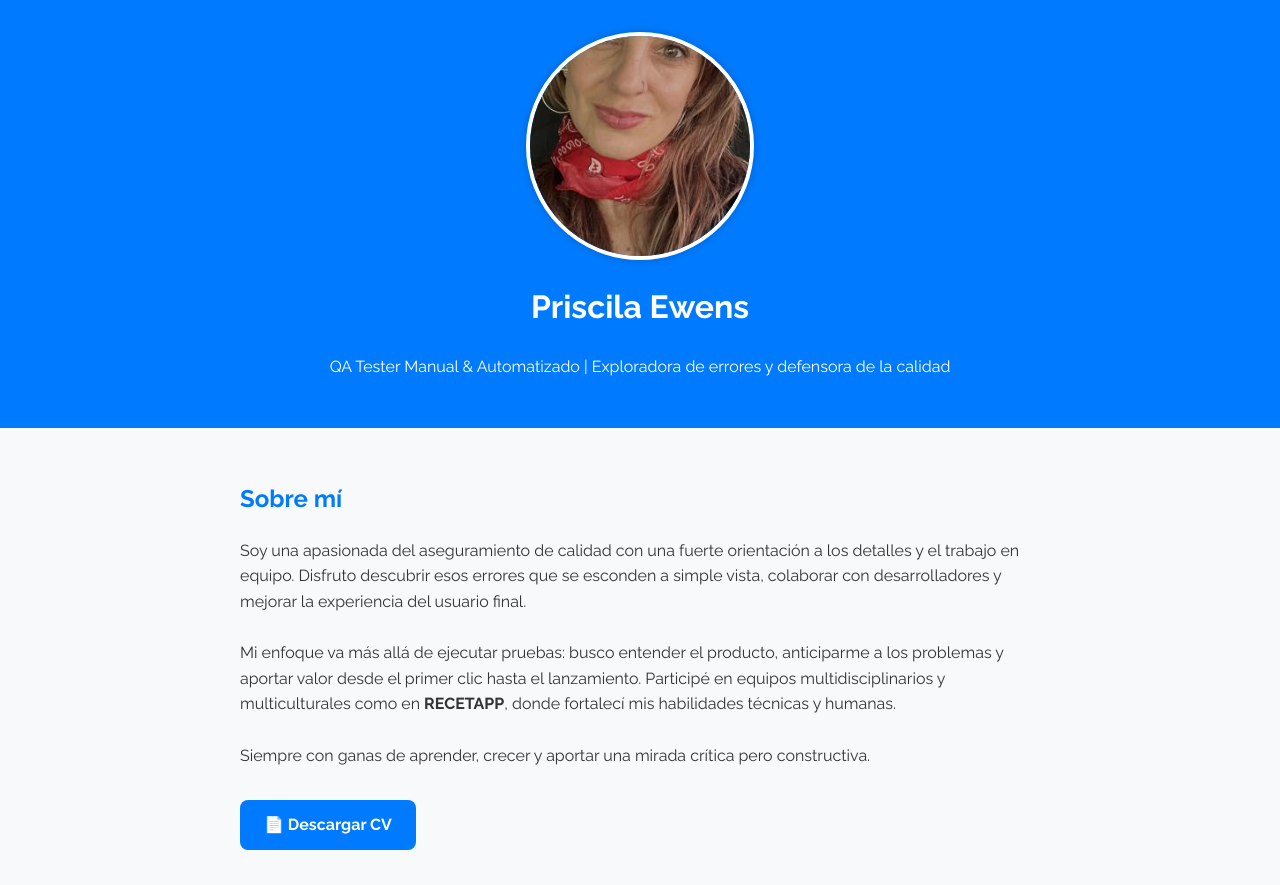
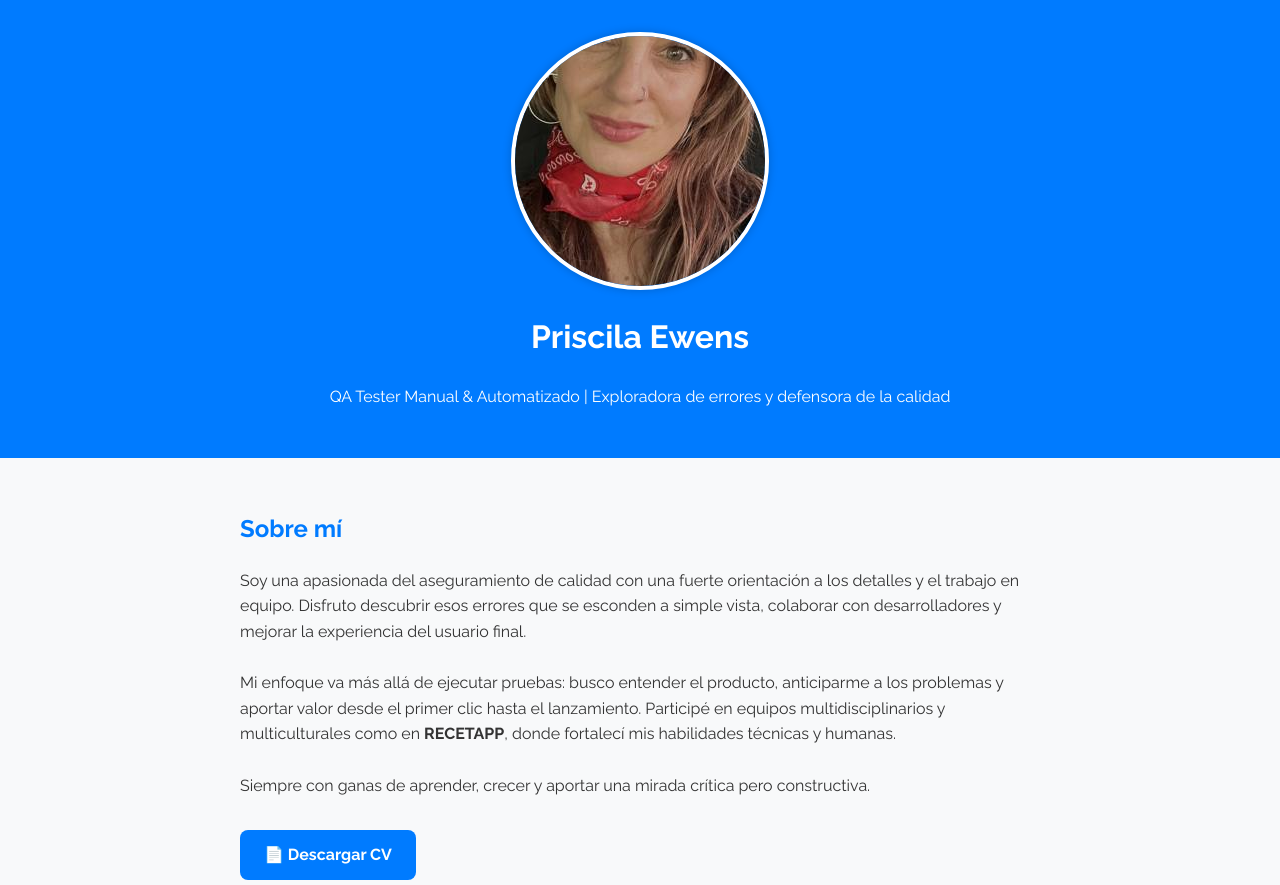
Before and after one commit to dafnepriscilaewens/Portafolio-QA, a plain HTML site: page index.html in a window 1280 px wide. Shown: the top 885 px of the page. Drawn offline with Linux system fonts and the light colour scheme.

Commit message:
Update style.css

```diff
--- a/style.css
+++ b/style.css
@@ -16,8 +16,8 @@ header {
 }
 
 .foto-perfil {
-  width: 220px;
-  height: 220px;
+  width: 250px;
+  height: 250px;
   object-fit: cover;
   border-radius: 50%;
   border: 4px solid white;
@@ -25,6 +25,7 @@ header {
   display: block;
   box-shadow: 0 0 10px rgba(0,0,0,0.2);
 }
+
 
 section {
   padding: 2rem;
```
